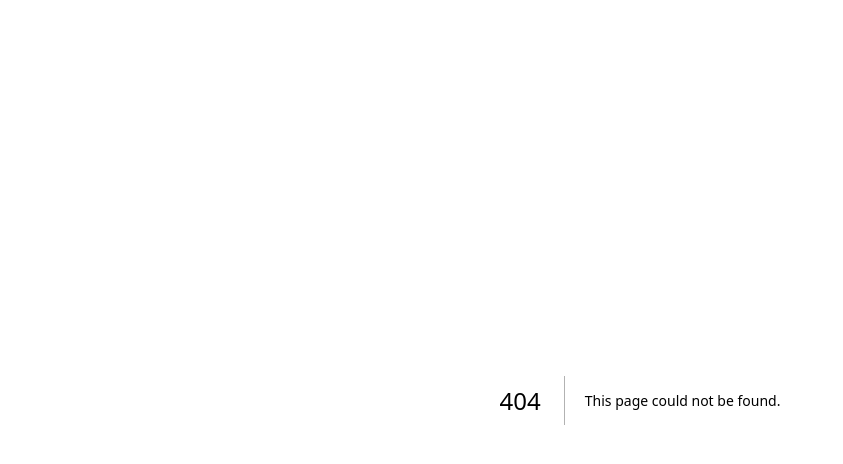
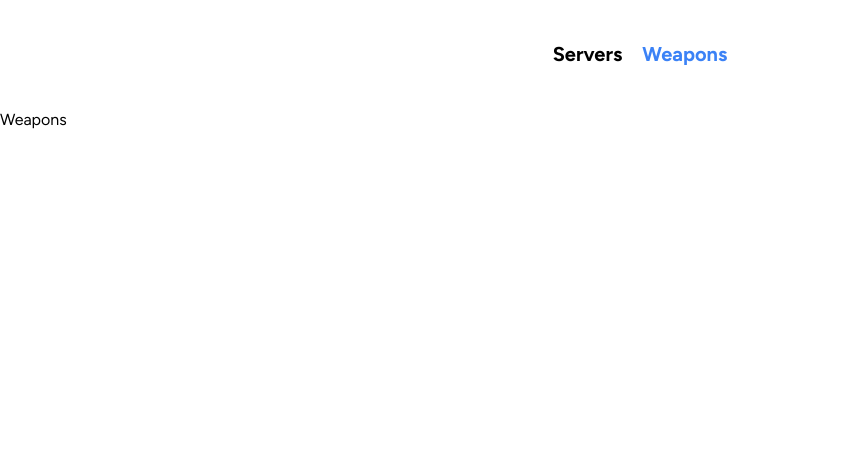
Before and after one commit to masnwilliams/bbr.gg, a Next.js app: page /weapons in a window 1280 px wide. Before the commit this address had no page. Shown: the top 464 px of the page, without its empty margins (0-843 px from the left). Built offline with nearby package versions, Linux system fonts and the light colour scheme.

Commit message:
updated seo and added weapons page

```diff
--- a/src/app/layout.tsx
+++ b/src/app/layout.tsx
@@ -1,19 +1,24 @@
 import "./globals.css";
 import type { Metadata } from "next";
-import { Inter } from "next/font/google";
+import { Figtree } from "next/font/google";
 import { Analytics } from "@vercel/analytics/react";
+import NavBar from "@/component/NavBar";
 
-const inter = Inter({ subsets: ["latin"] });
+const figtree = Figtree({ subsets: ["latin"] });
 
 export const metadata: Metadata = {
-  title: "Create Next App",
-  description: "Generated by create next app",
+  title: "BBR.gg | BattleBit Remastered Companion",
+  description: "BattleBit Remastered Companion",
 };
 
 const RootLayout = ({ children }: { children: React.ReactNode }) => {
   return (
     <html lang="en">
-      <body className={inter.className}>{children}</body>
+      <body className={figtree.className}>
+        <NavBar />
+
+        {children}
+      </body>
       <Analytics />
     </html>
   );
--- /dev/null
+++ b/src/app/weapons/page.tsx
@@ -0,0 +1,9 @@
+const WeaponsPage = () => {
+  return (
+    <div>
+      <h1>Weapons</h1>
+    </div>
+  );
+};
+
+export default WeaponsPage;
--- /dev/null
+++ b/src/component/NavBar.tsx
@@ -0,0 +1,41 @@
+"use client";
+
+import Link from "next/link";
+import { usePathname } from "next/navigation";
+
+const navItems = [
+  {
+    href: "/",
+    text: "Servers",
+  },
+  {
+    href: "/weapons",
+    text: "Weapons",
+  },
+];
+
+const NavBar = () => {
+  const pathname = usePathname();
+
+  const linkClasses = (href: string) => {
+    return pathname === href
+      ? "text-blue-500 hover:text-blue-700"
+      : "text-black hover:text-gray-500";
+  };
+
+  return (
+    <div className={"flex justify-center my-10 gap-5"}>
+      {navItems.map((item) => (
+        <Link
+          href={item.href}
+          key={item.href}
+          className={`${linkClasses(item.href)} font-bold text-xl`}
+        >
+          {item.text}
+        </Link>
+      ))}
+    </div>
+  );
+};
+
+export default NavBar;
```
